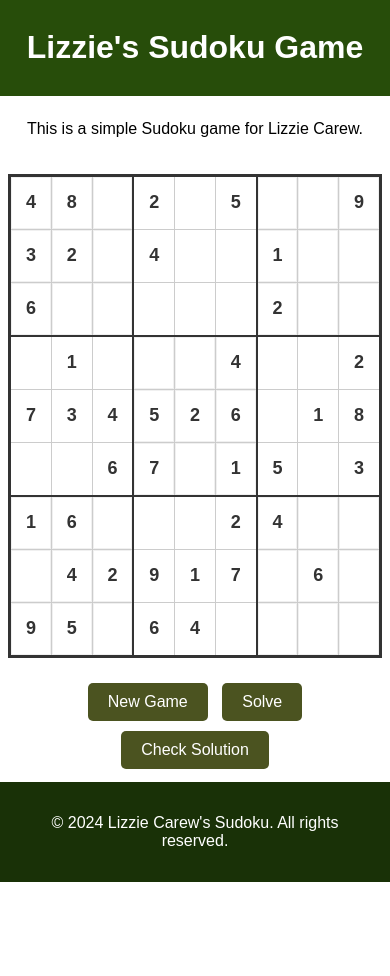
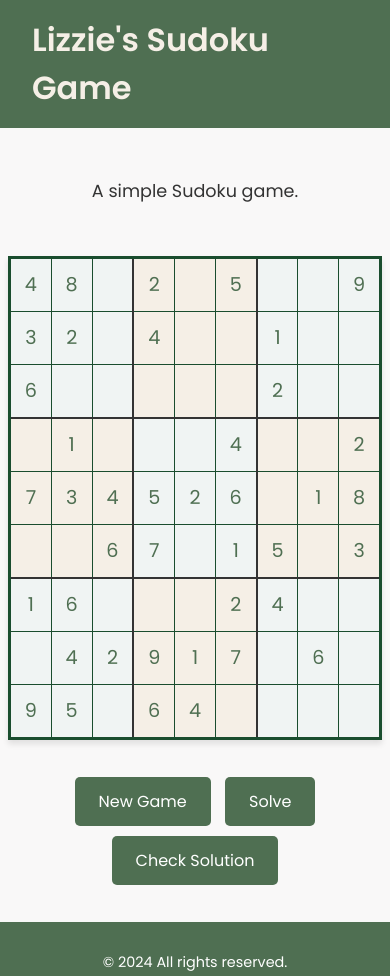
Before and after one commit to sajrob/sudoku, a plain HTML site: page index.html in a window 390 px wide. Before the commit the page ends 882 px from the top, so only its background shows below. Drawn offline with Linux system fonts and the light colour scheme.

Commit message:
CSS and general code refactor
CSS with colour theme and font (Poppin)
Responsivity

```diff
--- a/index.html
+++ b/index.html
@@ -2,19 +2,22 @@
 <html lang="en">
 <head>
     <meta charset="UTF-8">
-    <meta name="viewport" content="width=device-width, initial-scale=1.0">
+    <meta name="viewport" content="width=device-width, initial-scale=1.0, maximum-scale=1.0, user-scalable=no">
     <title>Lizzie's Sudoku Game</title>
+    <link href="https://fonts.googleapis.com/css2?family=Poppins:wght@300;400;600&display=swap" rel="stylesheet">
     <link rel="stylesheet" href="styles.css">
 </head>
 <body>
     <header>
-        <h1>Lizzie's Sudoku Game</h1>
+        <div class="header-content">
+            <h1 class="site-title">Lizzie's Sudoku Game</h1>
+            <!-- Navigation hidden for now -->
+        </div>
     </header>
 
     <main>
-       <!-- <h2>Main Content</h2> -->
-        <p>This is a simple Sudoku game for Lizzie Carew.</p>
-        <div class="sudoku-container" style="display: flex; flex-direction: column; align-items: center;">
+        <p>A simple Sudoku game.</p>
+        <div class="sudoku-container">
             <table id="sudoku-board">
                 <tbody>
                     <!-- Rows will be dynamically generated by JavaScript -->
@@ -29,7 +32,7 @@
     </main>
 
     <footer>
-        <p>&copy; 2024 Lizzie Carew's Sudoku. All rights reserved.</p>
+        <p>&copy; 2024 All rights reserved.</p>
     </footer>
 
     <script src="sudoku.js"></script>
--- a/styles.css
+++ b/styles.css
@@ -1,40 +1,97 @@
+/* Global Styles */
 body {
-    font-family: Arial, sans-serif;
+    font-family: 'Poppins', sans-serif;
     margin: 0;
     padding: 0;
     display: flex;
     flex-direction: column;
     min-height: 100vh;
+    background-color: #f9f8f8;
+    color: #333;
 }
+
+/* Header Styles */
 header {
-    background-color: hwb(94 4% 70%);
+    background-color: #4F6F52;
+    color: #F5EFE6;
+    padding: 1rem;
+}
+
+.header-content {
+    display: flex;
+    justify-content: space-between;
+    align-items: center;
+    max-width: 1200px;
+    margin: 0 auto;
+    padding: 0 1rem;
+}
+
+.site-title {
+    margin: 0;
+    font-size: 2rem;
+    font-weight: 600;
+}
+
+/* Navigation Styles */
+nav ul {
+    list-style-type: none;
+    padding: 0;
+    margin: 0;
+    display: flex;
+}
+
+nav ul li {
+    margin-left: 1rem;
+}
+
+nav ul li a {
     color: white;
+    text-decoration: none;
+    transition: color 0.3s ease;
+}
+
+nav ul li a:hover {
+    color: #e6e6e6;
+}
+
+/* Main Content Styles */
+main {
+    flex: 1;
+    padding: 2rem 0.5rem;
+    display: flex;
+    flex-direction: column;
+    align-items: center;
     text-align: center;
-    padding: 0.5rem;
 }
-main {
-    text-align: center;
-    flex: 1;
-    padding: 0.5rem;
+
+main p {
+    font-size: 1.1rem;
+    margin-bottom: 2rem;
 }
+
+/* Footer Styles */
 footer {
-    background-color: hsl(94, 75%, 11%);
+    background-color: #4F6F52;
     color: white;
     text-align: center;
     padding: 1rem;
+    font-size: 0.9rem;
 }
-/* Add styles for the Sudoku grid */
+
+/* Sudoku Board Styles */
 #sudoku-board {
     border-collapse: collapse;
     margin: 20px auto;
-    border: 3px solid #333;
+    border: 3px solid #1A4D2E;
+    background-color: #F5EFE6;
+    box-shadow: 0 4px 6px rgba(0, 0, 0, 0.1);
 }
 
 #sudoku-board td {
     width: 50px;
     height: 50px;
     text-align: center;
-    border: 1px solid #ccc;
+    border: 1px solid #1A4D2E;
 }
 
 #sudoku-board input {
@@ -42,12 +99,17 @@ footer {
     height: 100%;
     border: none;
     text-align: center;
-    font-size: 18px;
+    font-size: 1.2rem;
+    font-weight: bold;
     padding: 0;
     box-sizing: border-box;
+    color: #1A4D2E;
+    ;
+    background-color: transparent;
+    font-family: 'Poppins', sans-serif;
 }
 
-/* Styles for 3x3 blocks */
+/* Sudoku Board Grid Lines */
 #sudoku-board tr:nth-child(3n) td {
     border-bottom: 2px solid #333;
 }
@@ -56,67 +118,84 @@ footer {
     border-right: 2px solid #333;
 }
 
-/* Alternating background colors for 3x3 blocks */
+/* Sudoku Board Alternating Box Colors */
 #sudoku-board tr:nth-child(n+1):nth-child(-n+3) td:nth-child(n+1):nth-child(-n+3),
 #sudoku-board tr:nth-child(n+1):nth-child(-n+3) td:nth-child(n+7):nth-child(-n+9),
 #sudoku-board tr:nth-child(n+4):nth-child(-n+6) td:nth-child(n+4):nth-child(-n+6),
 #sudoku-board tr:nth-child(n+7):nth-child(-n+9) td:nth-child(n+1):nth-child(-n+3),
 #sudoku-board tr:nth-child(n+7):nth-child(-n+9) td:nth-child(n+7):nth-child(-n+9) {
-    background-color: #f0f0f0;
+    background-color: #f0f4f3; /* Slightly darker shade for contrast */
 }
 
+/* Sudoku Board Input States */
 #sudoku-board input:focus {
     background-color: #e6f3ff;
     outline: none;
 }
 
 #sudoku-board input[readonly] {
-    font-weight: bold;
-    color: #333;
+    font-weight: normal;
+    color: #4F6F52; /* Darker color for pre-filled numbers */
 }
 
 #sudoku-board input.correct {
-    background-color: #90EE90; /* Light green */
+    background-color: #90EE90;
 }
 
 #sudoku-board input.incorrect {
-    background-color: #FFB6C1; /* Light red */
+    background-color: #FFB6C1;
 }
 
+/* Result Message Styles */
 .result-message {
     text-align: center;
     font-weight: bold;
     margin-top: 10px;
 }
+
 .result-message.correct {
     color: green;
 }
+
 .result-message.incorrect {
     color: red;
 }
 
-/* Styles for buttons */
+/* Control Button Styles */
+.controls {
+    text-align: center;
+    margin-top: 2rem;
+}
+
 .controls button {
-    background-color: #4b5320; /* Camo green */
+    background-color: #4F6F52;
     color: white;
     border: none;
-    padding: 10px 20px;
+    padding: 12px 24px;
     margin: 5px;
-    font-size: 16px;
+    font-size: 1rem;
+    font-weight: 500;
     cursor: pointer;
     border-radius: 5px;
-    transition: background-color 0.3s ease;
+    transition: background-color 0.3s ease, transform 0.1s ease;
+    font-family: 'Poppins', sans-serif;
 }
 
 .controls button:hover {
-    background-color: #5a6427; /* Slightly lighter camo green for hover effect */
+    background-color: #1A4D2E;
+    transform: translateY(-2px);
 }
 
 .controls button:active {
-    background-color: #3c4219; /* Slightly darker camo green for active state */
+    transform: translateY(0);
 }
 
 .controls button:focus {
     outline: none;
-    box-shadow: 0 0 0 3px rgba(75, 83, 32, 0.5); /* Focus ring in camo green */
+    box-shadow: 0 0 0 3px rgba(75, 83, 32, 0.5);
 }
+
+/* Utility Classes */
+.centered-content {
+    text-align: center;
+}
--- a/sudoku.js
+++ b/sudoku.js
@@ -1,26 +1,23 @@
-// Constants for game setup
+// Constants
 const GRID_SIZE = 9;
 const BOX_SIZE = 3;
 const EMPTY_CELL = 0;
 const NUMBERS = Array.from({length: GRID_SIZE}, (_, i) => i + 1);
 
-// DOM element references
+// DOM elements
 const board = document.getElementById('sudoku-board');
 const newGameBtn = document.getElementById('new-game');
 const solveBtn = document.getElementById('solve');
 const checkBtn = document.getElementById('check');
 
-// Global variable to store the current Sudoku grid
 let sudokuGrid = [];
 
-// Function to check if a number is valid in a given position
-function isValid(grid, row, col, num) {
-    // Check row and column
+// Helper functions
+const isValid = (grid, row, col, num) => {
     for (let i = 0; i < GRID_SIZE; i++) {
         if (grid[row][i] === num || grid[i][col] === num) return false;
     }
 
-    // Check 3x3 box
     const boxRow = Math.floor(row / BOX_SIZE) * BOX_SIZE;
     const boxCol = Math.floor(col / BOX_SIZE) * BOX_SIZE;
     for (let i = 0; i < BOX_SIZE; i++) {
@@ -29,13 +26,30 @@ function isValid(grid, row, col, num) {
         }
     }
     return true;
-}
+};
 
-// Recursive function to solve the Sudoku puzzle
-function solveSudoku(grid, shuffle = false, maxAttempts = 1000000) {
+const findEmptyCell = (grid) => {
+    for (let i = 0; i < GRID_SIZE; i++) {
+        for (let j = 0; j < GRID_SIZE; j++) {
+            if (grid[i][j] === EMPTY_CELL) return [i, j];
+        }
+    }
+    return null;
+};
+
+const shuffleArray = (array) => {
+    for (let i = array.length - 1; i > 0; i--) {
+        const j = Math.floor(Math.random() * (i + 1));
+        [array[i], array[j]] = [array[j], array[i]];
+    }
+    return array;
+};
+
+// Core functions
+const solveSudoku = (grid, shuffle = false, maxAttempts = 1000000) => {
     let attempts = 0;
 
-    function solve() {
+    const solve = () => {
         if (attempts++ > maxAttempts) return false;
 
         const emptyCell = findEmptyCell(grid);
@@ -52,17 +66,15 @@ function solveSudoku(grid, shuffle = false, maxAttempts = 1000000) {
             }
         }
         return false;
-    }
+    };
 
     return solve();
-}
+};
 
-// Function to generate a new Sudoku puzzle
-function generateSudoku() {
+const generateSudoku = () => {
     sudokuGrid = Array(GRID_SIZE).fill().map(() => Array(GRID_SIZE).fill(EMPTY_CELL));
     solveSudoku(sudokuGrid, true);
 
-    // Remove numbers to create the puzzle
     const cellsToRemove = 40;
     for (let i = 0; i < cellsToRemove; i++) {
         let row, col;
@@ -72,65 +84,52 @@ function generateSudoku() {
         } while (sudokuGrid[row][col] === EMPTY_CELL);
         sudokuGrid[row][col] = EMPTY_CELL;
     }
-}
+};
 
-// Function to render the Sudoku board on the webpage
-function renderBoard() {
+const renderBoard = () => {
     board.innerHTML = '';
     const fragment = document.createDocumentFragment();
     for (let i = 0; i < GRID_SIZE; i++) {
         const row = document.createElement('tr');
         for (let j = 0; j < GRID_SIZE; j++) {
             const cell = document.createElement('td');
-            const input = document.createElement('input');
-            input.type = 'text';
-            input.maxLength = 1;
-            input.value = sudokuGrid[i][j] || '';
-            input.readOnly = sudokuGrid[i][j] !== EMPTY_CELL;
-            input.setAttribute('inputmode', 'numeric');
-            input.setAttribute('pattern', '[1-9]');
-            input.addEventListener('input', function(e) {
-                this.value = this.value.replace(/[^1-9]/g, '').slice(0, 1);
-            });
-            input.addEventListener('keydown', function(e) {
-                if (e.key === 'Backspace' || e.key === 'Delete') {
-                    this.value = '';
-                    e.preventDefault();
-                }
-            });
+            const input = createInput(i, j);
             cell.appendChild(input);
             row.appendChild(cell);
         }
         fragment.appendChild(row);
     }
     board.appendChild(fragment);
-}
+};
 
-// Helper function to find an empty cell in the grid
-function findEmptyCell(grid) {
-    for (let i = 0; i < GRID_SIZE; i++) {
-        for (let j = 0; j < GRID_SIZE; j++) {
-            if (grid[i][j] === EMPTY_CELL) return [i, j];
-        }
+const createInput = (i, j) => {
+    const input = document.createElement('input');
+    input.type = 'text';
+    input.maxLength = 1;
+    input.value = sudokuGrid[i][j] || '';
+    input.readOnly = sudokuGrid[i][j] !== EMPTY_CELL;
+    input.setAttribute('inputmode', 'numeric');
+    input.setAttribute('pattern', '[1-9]');
+    input.addEventListener('input', handleInput);
+    input.addEventListener('keydown', handleKeydown);
+    return input;
+};
+
+const handleInput = function() {
+    this.value = this.value.replace(/[^1-9]/g, '').slice(0, 1);
+};
+
+const handleKeydown = function(e) {
+    if (e.key === 'Backspace' || e.key === 'Delete') {
+        this.value = '';
+        e.preventDefault();
     }
-    return null;
-}
+};
 
-// Helper function to shuffle an array
-function shuffleArray(array) {
-    for (let i = array.length - 1; i > 0; i--) {
-        const j = Math.floor(Math.random() * (i + 1));
-        [array[i], array[j]] = [array[j], array[i]];
-    }
-    return array;
-}
-
-// Function to check the player's solution
-function checkSolution() {
+const checkSolution = () => {
     const inputs = document.querySelectorAll('#sudoku-board input');
     let isCorrect = true;
 
-    // Create a copy of the current grid and solve it
     let solvedGrid = sudokuGrid.map(row => [...row]);
     solveSudoku(solvedGrid);
 
@@ -151,25 +150,26 @@ function checkSolution() {
         }
     }
 
-    // Display result message
+    displayResultMessage(isCorrect);
+};
+
+const displayResultMessage = (isCorrect) => {
     const resultMessage = document.createElement('div');
     resultMessage.className = `result-message ${isCorrect ? 'correct' : 'incorrect'}`;
     resultMessage.textContent = isCorrect ? 'Congratulations! You are smart!!' : 'Sorry, there are some errors. Please try again.';
     document.querySelector('.sudoku-container').appendChild(resultMessage);
 
-    // Remove highlighting and message after 3 seconds
     setTimeout(() => {
-        inputs.forEach(input => input.classList.remove('correct', 'incorrect'));
+        document.querySelectorAll('#sudoku-board input').forEach(input => input.classList.remove('correct', 'incorrect'));
         resultMessage.remove();
     }, 3000);
 
-    // Scroll to the result message on mobile devices
     if (window.innerWidth <= 600) {
         resultMessage.scrollIntoView({ behavior: 'smooth', block: 'nearest' });
     }
-}
+};
 
-// Event listeners for buttons
+// Event listeners
 newGameBtn.addEventListener('click', () => {
     generateSudoku();
     renderBoard();
```
